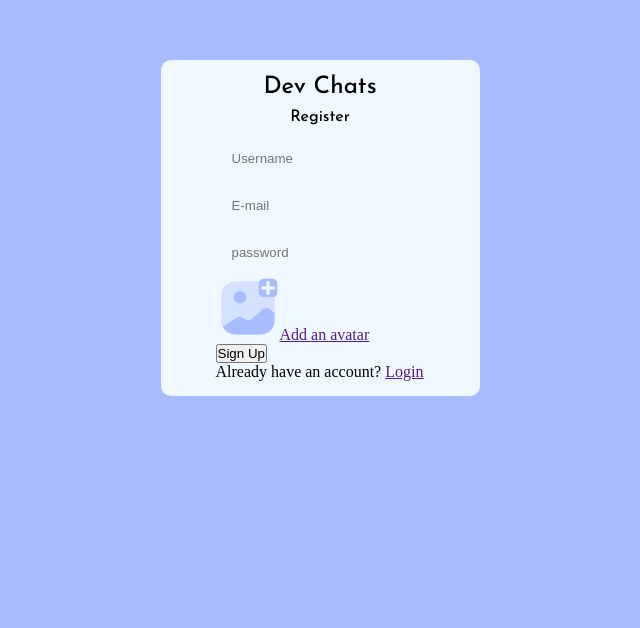
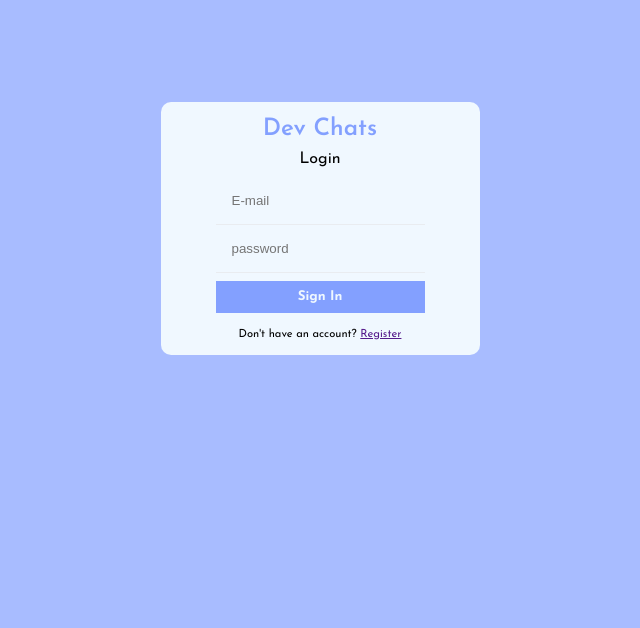
Before and after one commit to PranjalBarnwal/devWrites, a React (Vite) app: page / in a window 1280 px wide. Shown: the part 172-800 px from the top of the page, without its empty margins (320-960 px from the left). Built offline with nearby package versions, Linux system fonts and the light colour scheme.

Commit message:
login and register page styling done

```diff
--- a/src/App.jsx
+++ b/src/App.jsx
@@ -1,9 +1,11 @@
 import "./App.css";
 import React from 'react'
 import Register from "./pages/Register";
+import Login from "./pages/Login";
 
 function App() {
   return <>
+<Login/>
 <Register/>
   </>;
 }
--- a/src/pages/Login.jsx
+++ b/src/pages/Login.jsx
@@ -0,0 +1,23 @@
+import React from 'react'
+import "./../pages/Register.css"
+import addAvatar from "./../img/addAvatar.png";
+const Login = () => {
+  return (
+    <div className="register_container">
+    <div className='register'>
+      <div className="register_name">Dev Chats</div>
+      <div className="register_text">Login</div>
+      <div className="register_details">
+
+        <input type="email" placeholder='E-mail'/>
+        <input type="password" placeholder='password'/>
+      </div>
+
+      <button className="signup">Sign In</button>
+      <div className='already_acc'>Don't have an account? <a href="">Register</a></div>
+    </div>
+    </div>
+  )
+}
+
+export default Login
--- a/src/pages/Register.css
+++ b/src/pages/Register.css
@@ -1,4 +1,7 @@
+@import url('https://fonts.googleapis.com/css2?family=Josefin+Sans:wght@700&display=swap');
+@import url('https://fonts.googleapis.com/css2?family=Josefin+Sans:wght@600&display=swap');
 @import url('https://fonts.googleapis.com/css2?family=Josefin+Sans:wght@500&display=swap');
+@import url('https://fonts.googleapis.com/css2?family=Josefin+Sans:wght@400&display=swap');
 
 
 .register_container{
@@ -22,6 +25,8 @@
 .register_name{
 font-family:'Josefin Sans', sans-serif;
 font-size: 1.5rem;
+color: #83a0ff;
+font-weight: 600;
 }
 
 .register_text{
@@ -34,7 +39,46 @@ font-size: 1.5rem;
 }
 .register_details>input{
     padding: 1rem;
+    outline: 0;
     background: transparent;
-    /* outline: none; */
+    border: none;
+    border-bottom: 1.5px solid rgb(233, 236, 240);
+}
+.register_details>input:focus{
+    border-bottom: 1.5px solid rgb(160, 152, 152);
+}
+
+.add_avatar{
+    display: flex;
+    align-items: center;
+    margin-top: 4px;
+}
+.add_avatar a{
+    text-decoration: none;
+    font-family: "Josefin Sans";
+    font-size: 0.9rem;
+    color: #A8BCFF;
+}
+.add_avatar img{
+    width: 2.5rem;
+
+    margin: 0.3rem;
+}
+.signup{
+    margin-top: 0.5rem;
+    width: 100%;
+    height: 2rem;
+    font-family: "Josefin Sans";
+    font-weight: 700;
+    color: aliceblue;
+    background-color: #83a0ff;
     border: none;
 }
+
+.already_acc{
+    font-family: "Josefin Sans";
+    font-weight: 400;
+    font-size: 0.7rem;
+    text-align: center;
+    padding-top: 1rem;
+}
--- a/src/pages/Register.jsx
+++ b/src/pages/Register.jsx
@@ -13,11 +13,13 @@ const Register = () => {
         <input type="password" placeholder='password'/>
       </div>
       <div className='add_avatar'>
+        <label htmlFor="file">
         <img src={addAvatar} alt="" />
+        </label>
         <a href="">Add an avatar</a>
       </div>
       <button className="signup">Sign Up</button>
-      <div>Already have an account? <a href="">Login</a></div>
+      <div className='already_acc'>Already have an account? <a href="">Login</a></div>
     </div>
     </div>
   )
```
